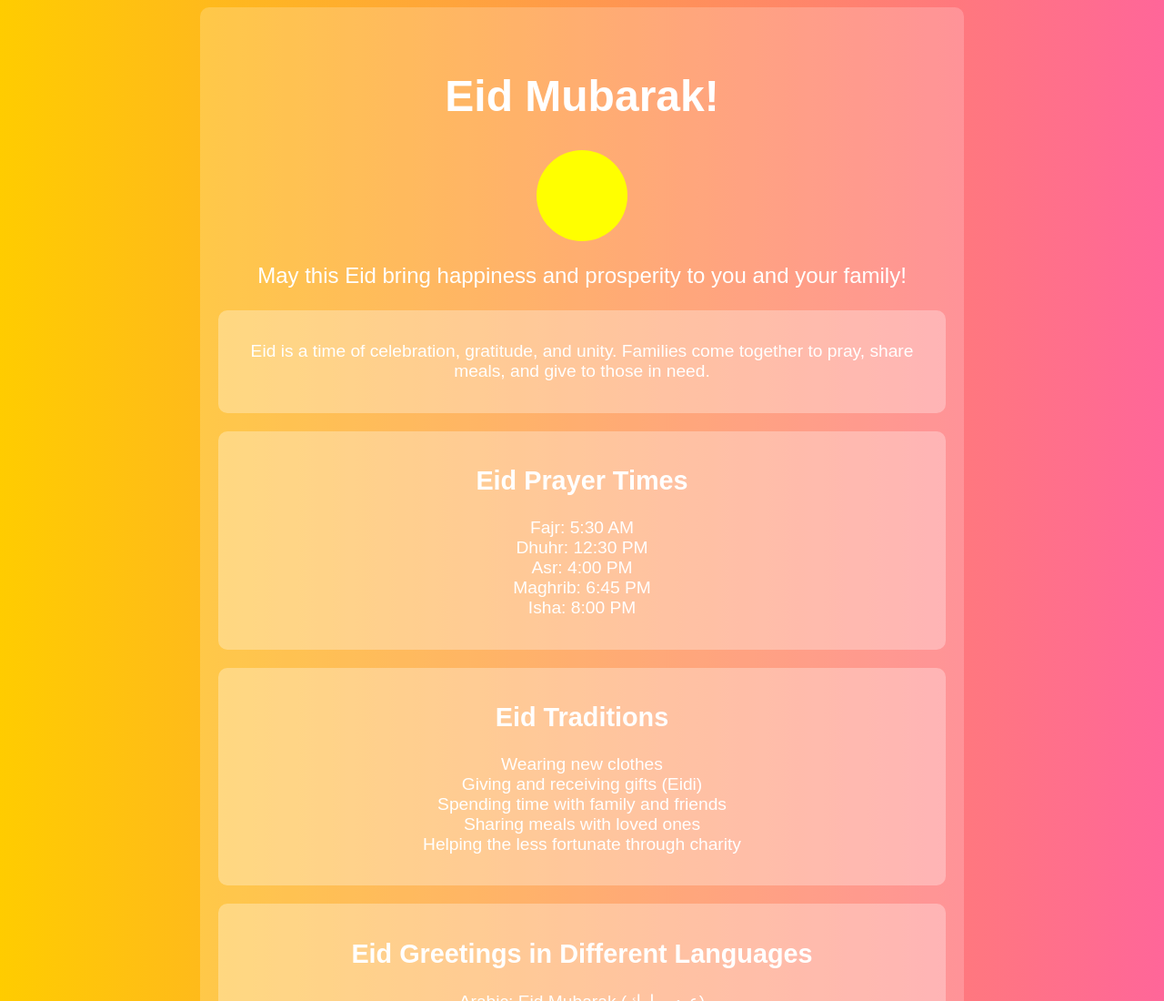
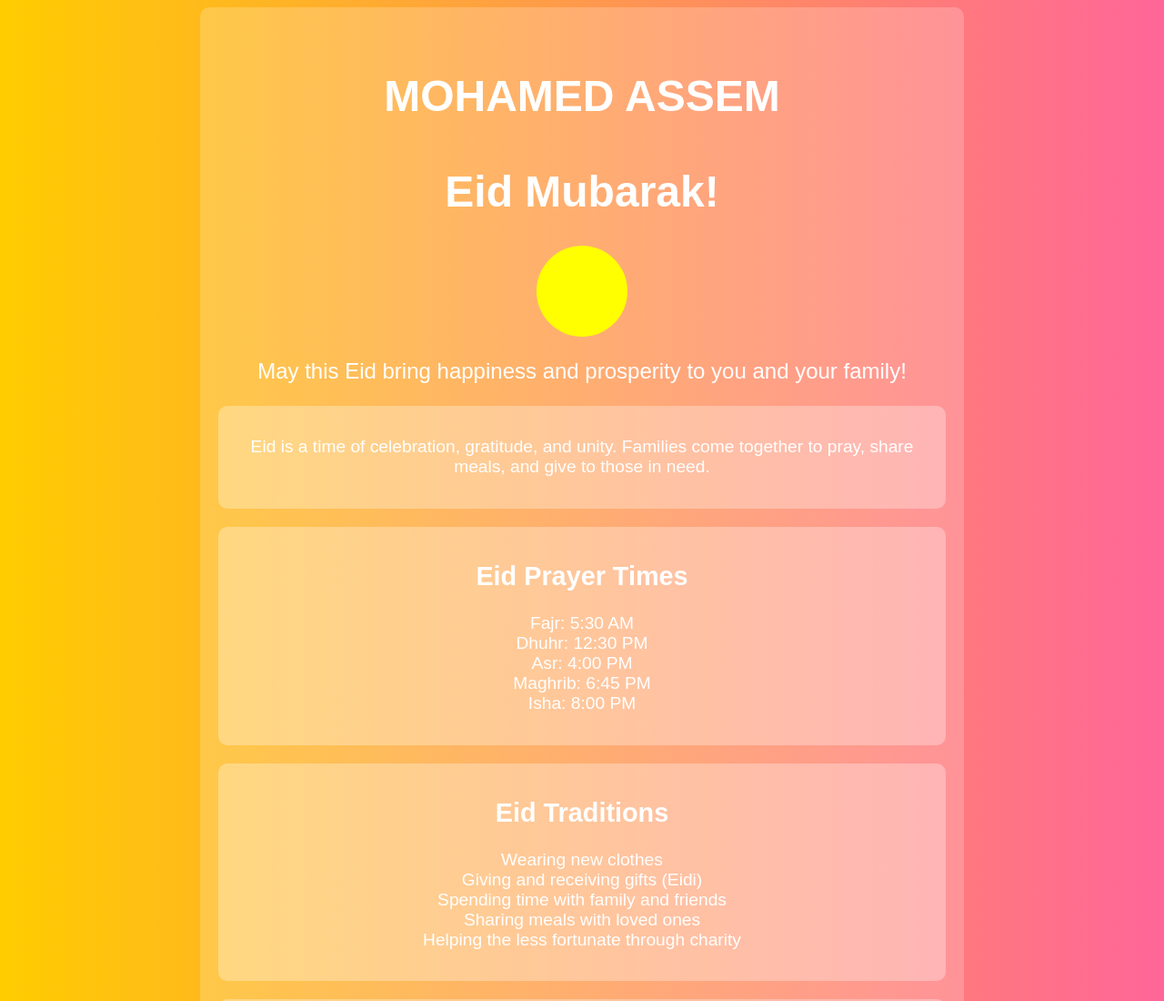
Before and after one commit to Mohammed-Assem/eid-website, a plain HTML site: page index.html in a window 1280 px wide. Shown: the top 1100 px of the page at 91% size. Drawn offline with Linux system fonts and the light colour scheme.

Commit message:
Update index.html

```diff
--- a/index.html
+++ b/index.html
@@ -57,6 +57,7 @@
 </head>
 <body>
     <div class="container">
+        <h1>MOHAMED ASSEM</h1>
         <h1>Eid Mubarak!</h1>
         <div class="moon"></div>
         <p class="greeting">May this Eid bring happiness and prosperity to you and your family!</p>
```
